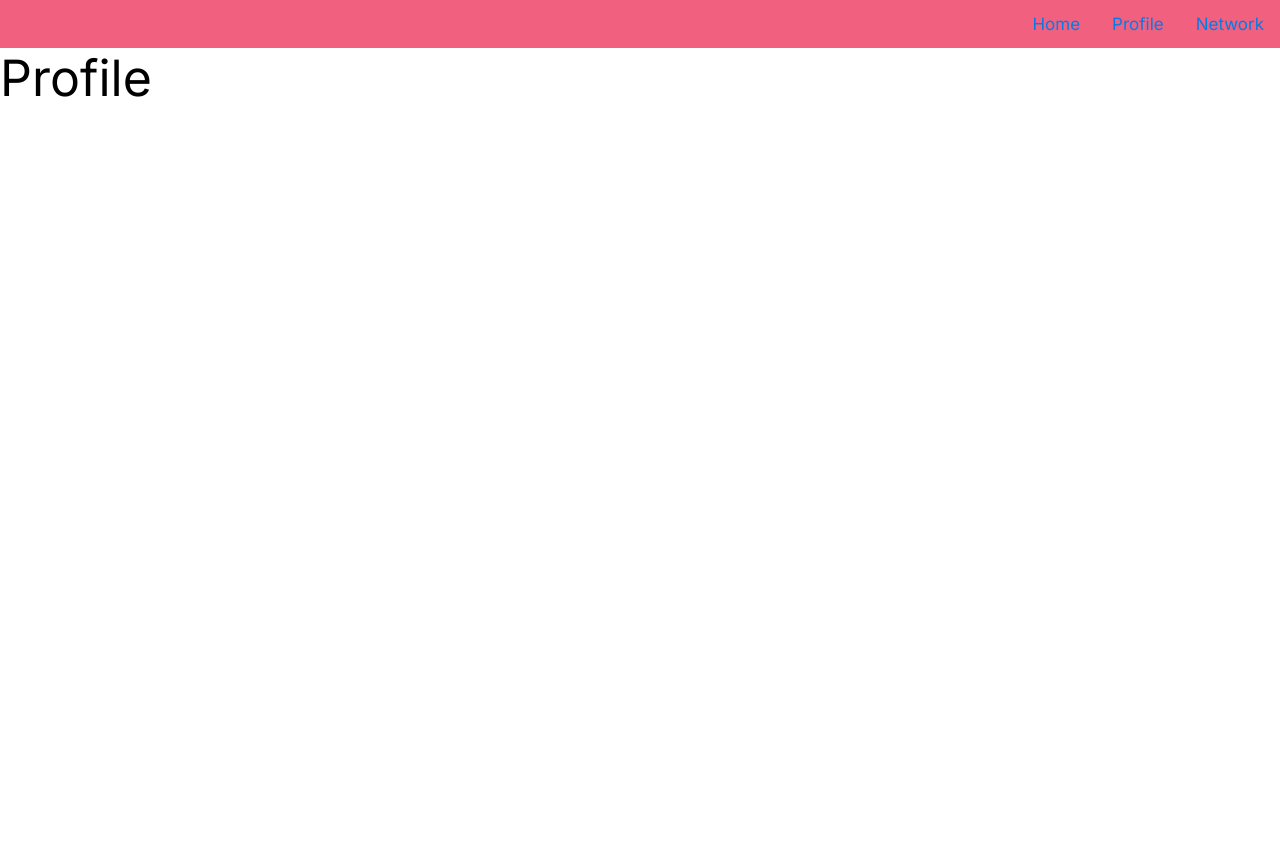
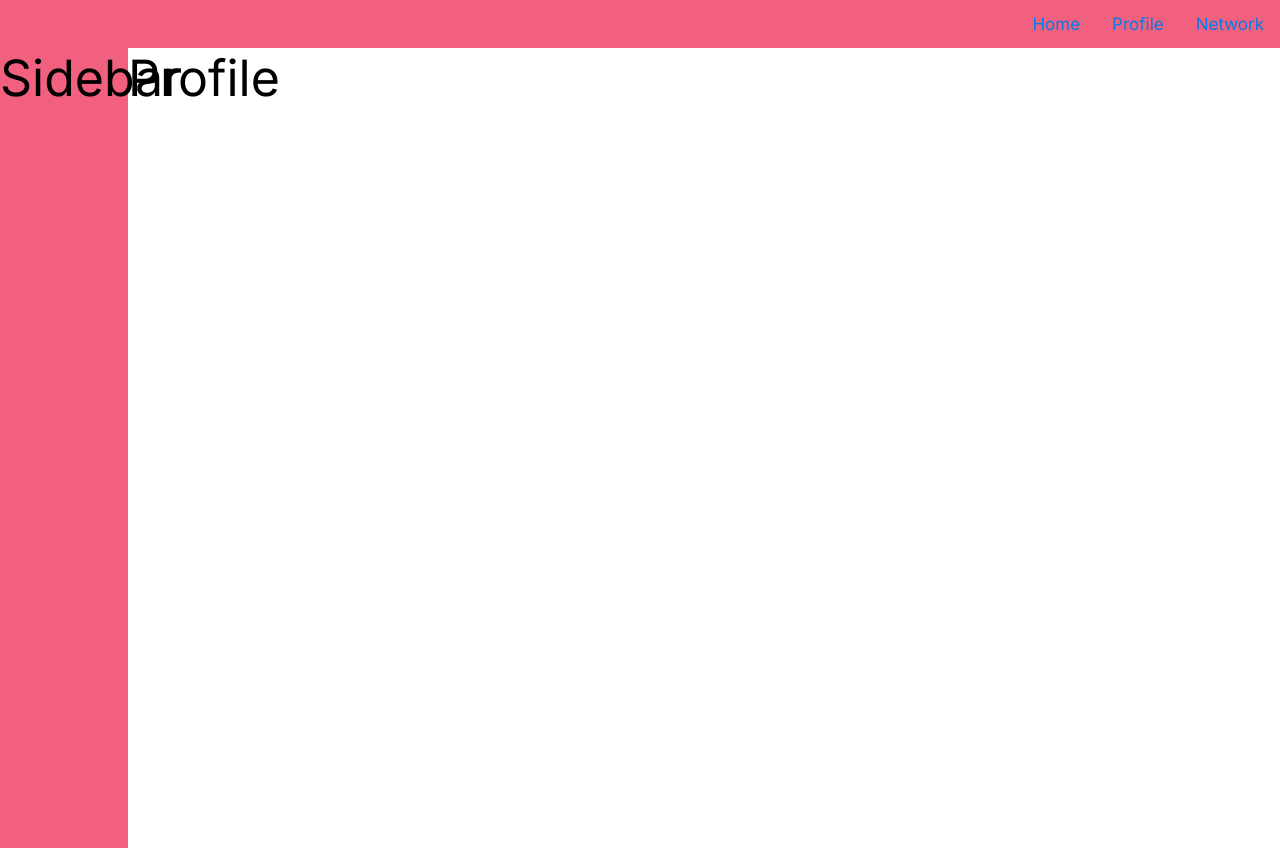
Before and after one commit to aibarrola/SubtleAsianNetwork, a React (Create React App) app: page /profile in a window 1280 px wide. Before the commit the page ends 800 px from the top, so only its background shows below. Built offline with nearby package versions, Linux system fonts and the light colour scheme.

Commit message:
added sidebar component

```diff
--- a/src/components/pages/Profile/profile.css
+++ b/src/components/pages/Profile/profile.css
@@ -1,7 +1,14 @@
 .profileContainer{
     display: grid;
-    grid-template-columns: 100px auto;
+    grid-template-columns: 10% auto;
+}
 
+.sidebar{
+    display: flex;
+    grid-column: 1/2;
+}
 
-
+.profileMain{
+    display: flex;
+    grid-column: 2/2;
 }
--- a/src/components/pages/Profile/profile.jsx
+++ b/src/components/pages/Profile/profile.jsx
@@ -1,13 +1,19 @@
 import React from 'react'
-import './profile'
+import './profile.css'
 import Navbar from '../../navbar'
+import Sidebar from '../../sidebar'
 
 function profile(){
     return(
-        <section className="profileContainer">
+        <section>
             <Navbar />
-            <div>
-                <h1> Profile </h1>
+            <div className="profileContainer">
+                <div className="sidebar">
+                    <Sidebar />
+                </div>
+                <div className="profileMain">
+                    <h1> Profile </h1>
+                </div>
             </div>
         </section>
     )
--- /dev/null
+++ b/src/components/sidebar.css
@@ -0,0 +1,4 @@
+.sidebar{
+    background-color: var(--accent-color);
+    height: 100vh;
+}
--- /dev/null
+++ b/src/components/sidebar.jsx
@@ -0,0 +1,14 @@
+import React from 'react'
+import './sidebar.css'
+
+function sidebar(){
+    return(
+        <section>
+            <div>
+                <h1> Sidebar </h1>
+            </div>
+        </section>
+    )
+}
+
+export default sidebar;
```
